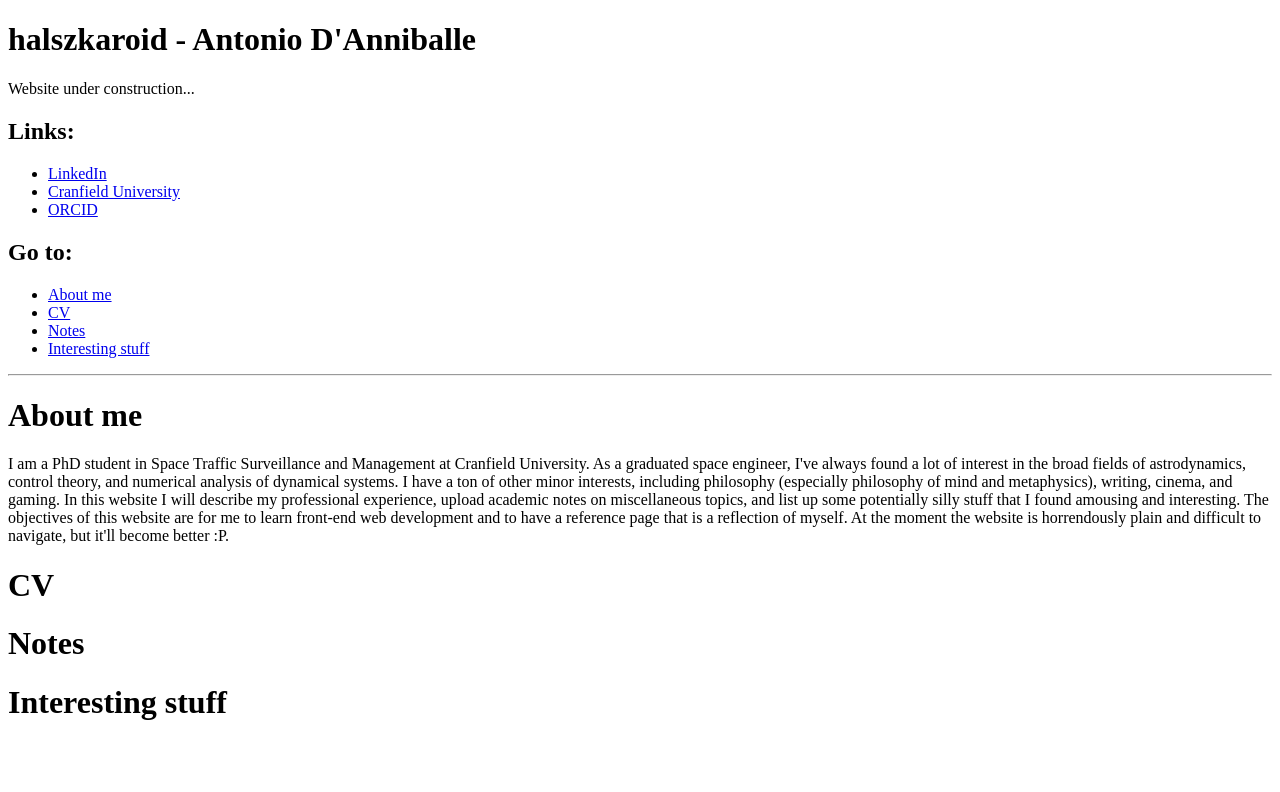
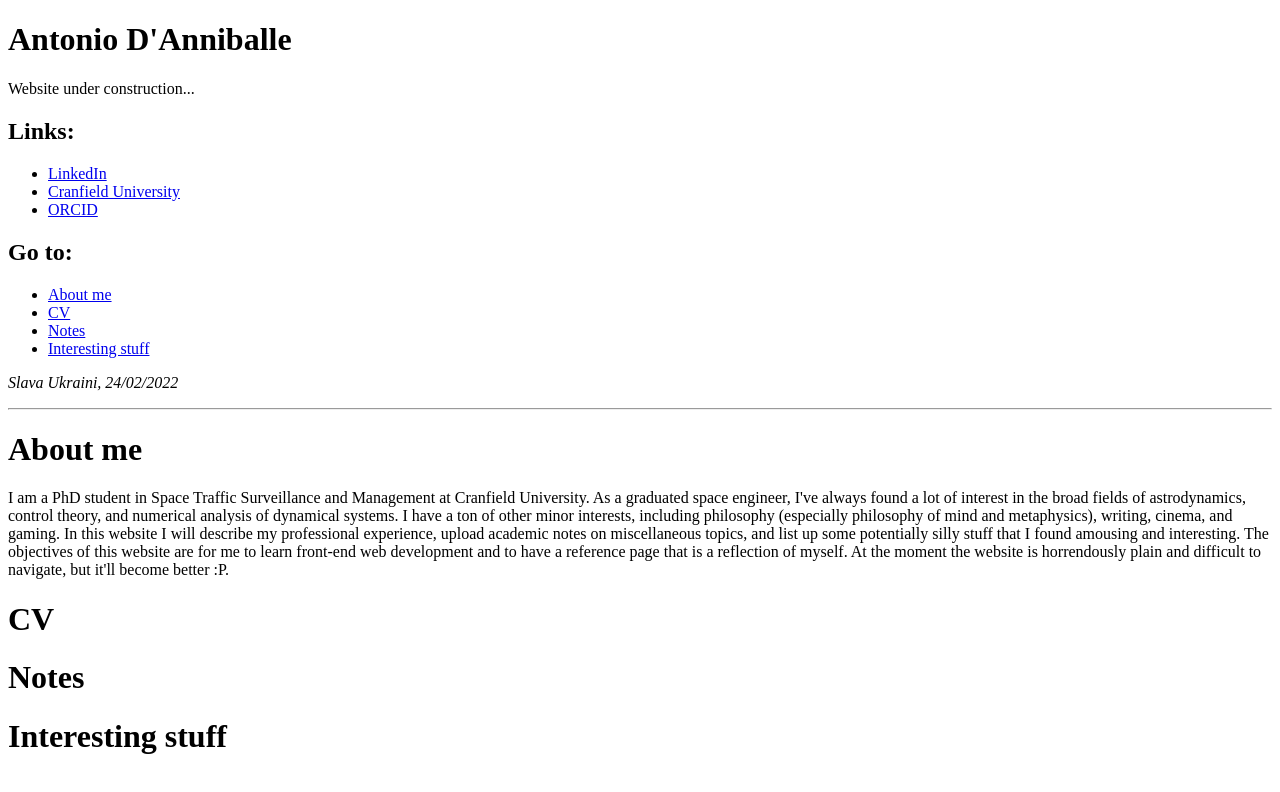
Before and after one commit to ant-dan/halszkaroid.github.io, a plain HTML site: page index.html in a window 1280 px wide. Drawn offline with Linux system fonts and the light colour scheme.

Commit message:
Update index.html

```diff
--- a/index.html
+++ b/index.html
@@ -4,7 +4,7 @@
 		<title>halszkaroid personal webpage</title>
 	</head>
 	<body>
-		<h1>halszkaroid - Antonio D'Anniballe</h1>
+		<h1>Antonio D'Anniballe</h1>
 		<p> Website under construction...</p>
 		<h2>Links:</h2>
 		<ul>
@@ -19,6 +19,7 @@
 			<li><a href="#notes">Notes</a></li>
 			<li><a href="#stuff">Interesting stuff</a></li>
 		</ul>
+		<p><i>Slava Ukraini, 24/02/2022</i></p>
 		<hr />
 		<h1 id="#about-me">About me</h1>
 		<p>I am a PhD student in Space Traffic Surveillance and Management at Cranfield University.
```
